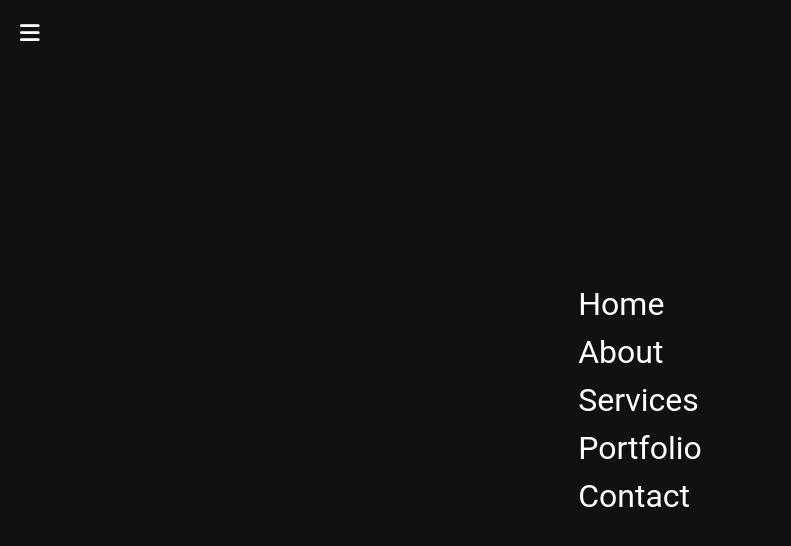
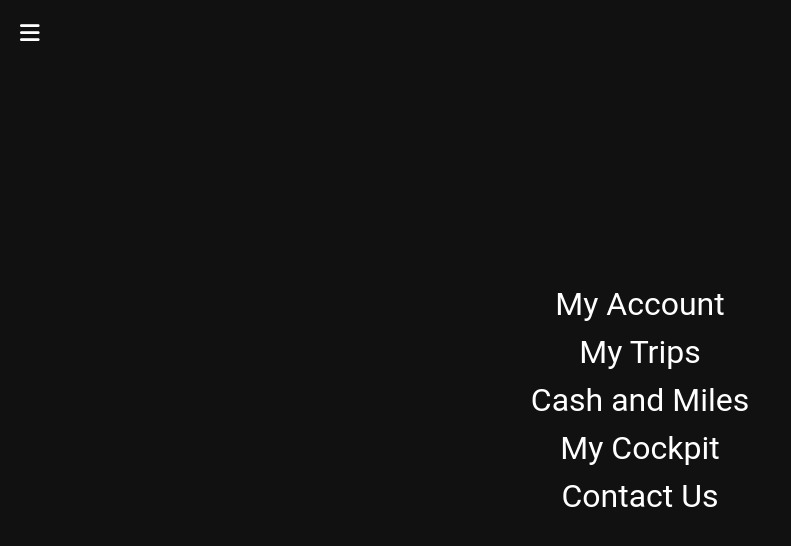
Before and after one commit to rishabh010189/airline-reservation-system, an Angular app: page /home in a window 1280 px wide. Both pictures are taken after a click on the element 29 px from the left and 33 px from the top of the page. Shown: the top 546 px of the page, without its empty margins (0-791 px from the left). Built offline with nearby package versions, Linux system fonts and the light colour scheme.

Commit message:
UI changes

```diff
--- a/src/app/app.module.ts
+++ b/src/app/app.module.ts
@@ -1,5 +1,6 @@
 import { BrowserModule } from '@angular/platform-browser';
 import { NgModule } from '@angular/core';
+import {FormsModule} from '@angular/forms';
 
 import { AppRoutingModule } from './app-routing.module';
 import { AppComponent } from './app.component';
@@ -34,7 +35,8 @@ import { SortingTemplateComponent } from './components/shared/sorting-template/s
   ],
   imports: [
     BrowserModule,
-    AppRoutingModule
+    AppRoutingModule,
+    FormsModule
   ],
   providers: [],
   bootstrap: [AppComponent]
--- a/src/app/components/header/header.component.html
+++ b/src/app/components/header/header.component.html
@@ -6,11 +6,11 @@
                 <span></span>
                 <span></span>
                 <ul>
-                  <li><a href="#">Home</a></li>
-                  <li><a href="#">About</a></li>
-                  <li><a href="#">Services</a></li>
-                  <li><a href="#">Portfolio</a></li>
-                  <li><a href="#">Contact</a></li>
+                  <li><a href="#">My Account</a></li>
+                  <li><a href="#">My Trips</a></li>
+                  <li><a href="#">Cash and Miles</a></li>
+                  <li><a href="#">My Cockpit</a></li>
+                  <li><a href="#">Contact Us</a></li>
                 </ul>
                 <div class="toggle" (click)="onToggle()">
                     <i class="fa fa-bars" aria-hidden="true"></i>
--- a/src/app/components/header/header.component.scss
+++ b/src/app/components/header/header.component.scss
@@ -62,6 +62,7 @@
           color: #fff;
           font-size: 2em;
           text-align: center;
+          transition: all 0.1s ease-in-out;
         }
       }
     }
@@ -85,6 +86,14 @@
         visibility: visible;
         opacity: 1;
         transition-delay: 0.7s;
+        text-align: center;
+        li{
+          &:hover{
+            a{
+              color: $theme-color;
+            }
+          }
+        }
       }
     }
   }
--- a/src/app/components/home/home.component.html
+++ b/src/app/components/home/home.component.html
@@ -11,8 +11,8 @@
       <tab-handle [tabTitle]="'Cars'" [tabIcon]="'fa fa-car'">
         <span>Content of tab Flights</span>
       </tab-handle>
-      <tab-handle [tabTitle]="'Activity'" [tabIcon]="'fa fa-flag-o'">
-        <span>Content of tab Flights</span>
+      <tab-handle [tabTitle]="'Shop'" [tabIcon]="'fa fa-shopping-bag'">
+        <span>Content of tab shopping</span>
       </tab-handle>
     </tab-content>
   </div>
--- a/src/app/components/search-flights/search-flights.component.html
+++ b/src/app/components/search-flights/search-flights.component.html
@@ -1,5 +1,6 @@
 <div class="container">
-    <form>
+    <form #searchForm="ngForm">
+        {{searchForm.value | json}}
         <div class="locations">
             <div>
                 <t-dropdown [isMandatory]="true" [inputType]="inputTypeEnum.select" [options]="departureOptions" [labelTxt]="'Departure'"
@@ -34,7 +35,7 @@
         </div>
 
         <div class="cta">
-            <primary-button [disabled]="getDisabledClass()" [textToBeDisplayed]="'Search Flights'" (onClickBtn)="handleOnClickEvent($event)"></primary-button>
+            <primary-button [disabled]="getDisabledClass()" [textToBeDisplayed]="'Search Flights'" (onClickBtn)="handleOnClickEvent($event, searchForm)"></primary-button>
         </div>
 
     </form>
--- a/src/app/components/search-flights/search-flights.component.ts
+++ b/src/app/components/search-flights/search-flights.component.ts
@@ -1,4 +1,5 @@
 import { Component, OnInit } from '@angular/core';
+import { NgForm } from '@angular/forms';
 import { Router } from '@angular/router';
 import { InputType } from 'src/app/Enums/input-type.enum';
 import { City } from 'src/app/Model/City.model';
@@ -52,20 +53,27 @@ export class SearchFlightsComponent implements OnInit {
     this.searchCriteria = {...this.searchCriteria, travellerClass : event };
   }
 
-  handleOnClickEvent(event:any){
-    this.flightService.searchCriteria = this.searchCriteria;
-    this.router.navigate(['/searchResults']);
+  handleOnClickEvent(event:any, searchForm:NgForm){
+    console.log(searchForm)
+    if(this.searchCriteria && this.searchCriteria.departure && this.searchCriteria.destination
+      && this.searchCriteria.departureDate && this.searchCriteria.numOftravellers
+      && this.searchCriteria.travellerClass){
+        this.flightService.searchCriteria = this.searchCriteria;
+        this.router.navigate(['/searchResults']);
+      }
+
   }
 
   getDisabledClass():boolean{
-    let isDisabled = true;
-    if(this.searchCriteria && this.searchCriteria.departure && this.searchCriteria.destination
-      && this.searchCriteria.departureDate && this.searchCriteria.numOftravellers
-      && this.searchCriteria.travellerClass){
-        isDisabled = false;
-      }
+    // let isDisabled = true;
+    // if(this.searchCriteria && this.searchCriteria.departure && this.searchCriteria.destination
+    //   && this.searchCriteria.departureDate && this.searchCriteria.numOftravellers
+    //   && this.searchCriteria.travellerClass){
+    //     isDisabled = false;
+    //   }
 
-      return isDisabled;
+    //   return isDisabled;
+    return false;
   }
 
 }
--- a/src/app/components/shared/t-dropdown/t-dropdown.component.html
+++ b/src/app/components/shared/t-dropdown/t-dropdown.component.html
@@ -4,7 +4,7 @@
 
         <span *ngSwitchCase="inputTypeEnum.select">
             <span class="display">{{displayedValue}}</span>
-            <select (change)="onChange($event)" name="{{labelTxt}}">
+            <select (change)="onChange($event)" [attr.name]="labelTxt">
                 <option value="">--Select--</option>
                 <option *ngFor="let option of options" value="{{option.code}}">{{option.name}}</option>
             </select>
```
